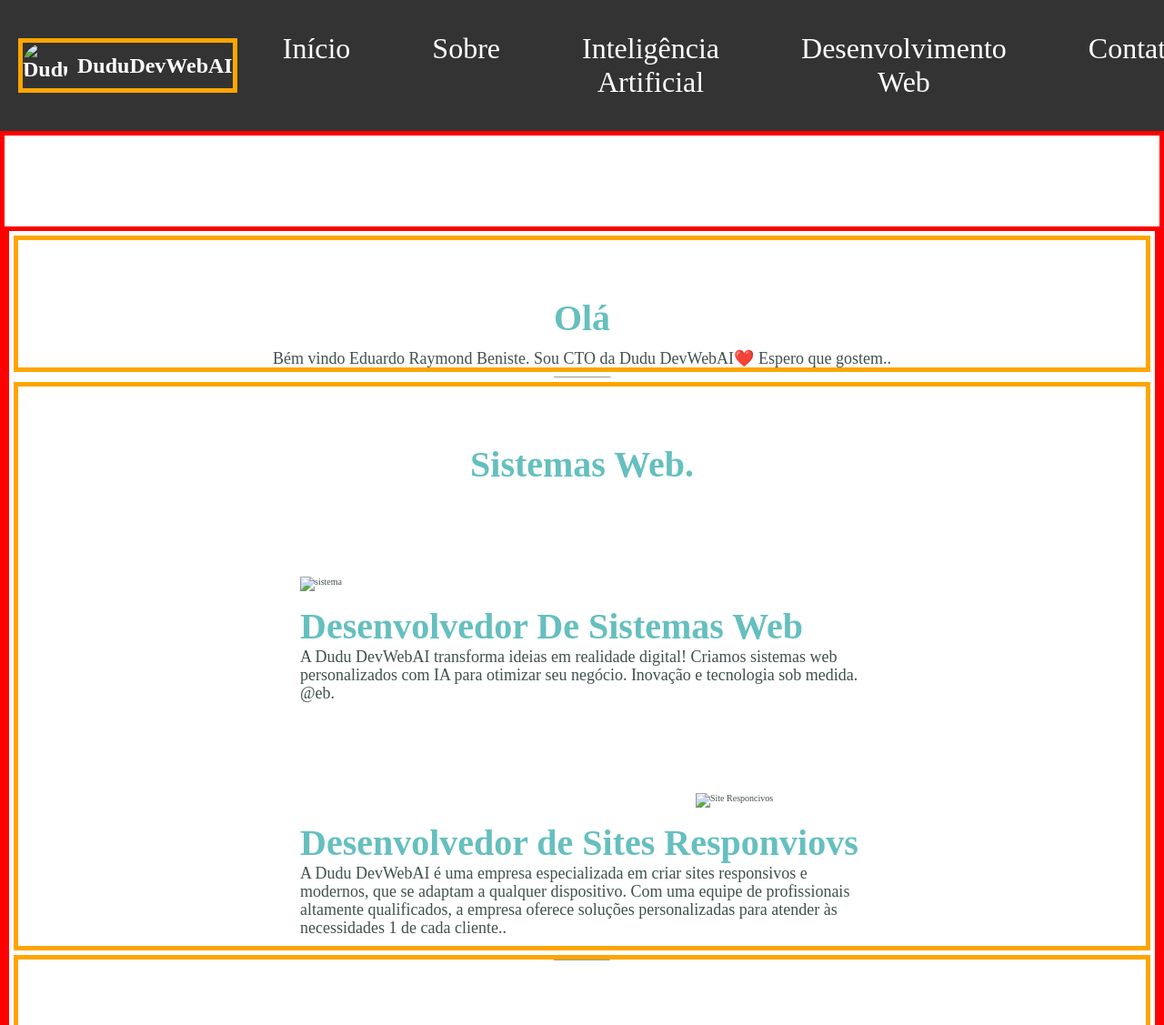
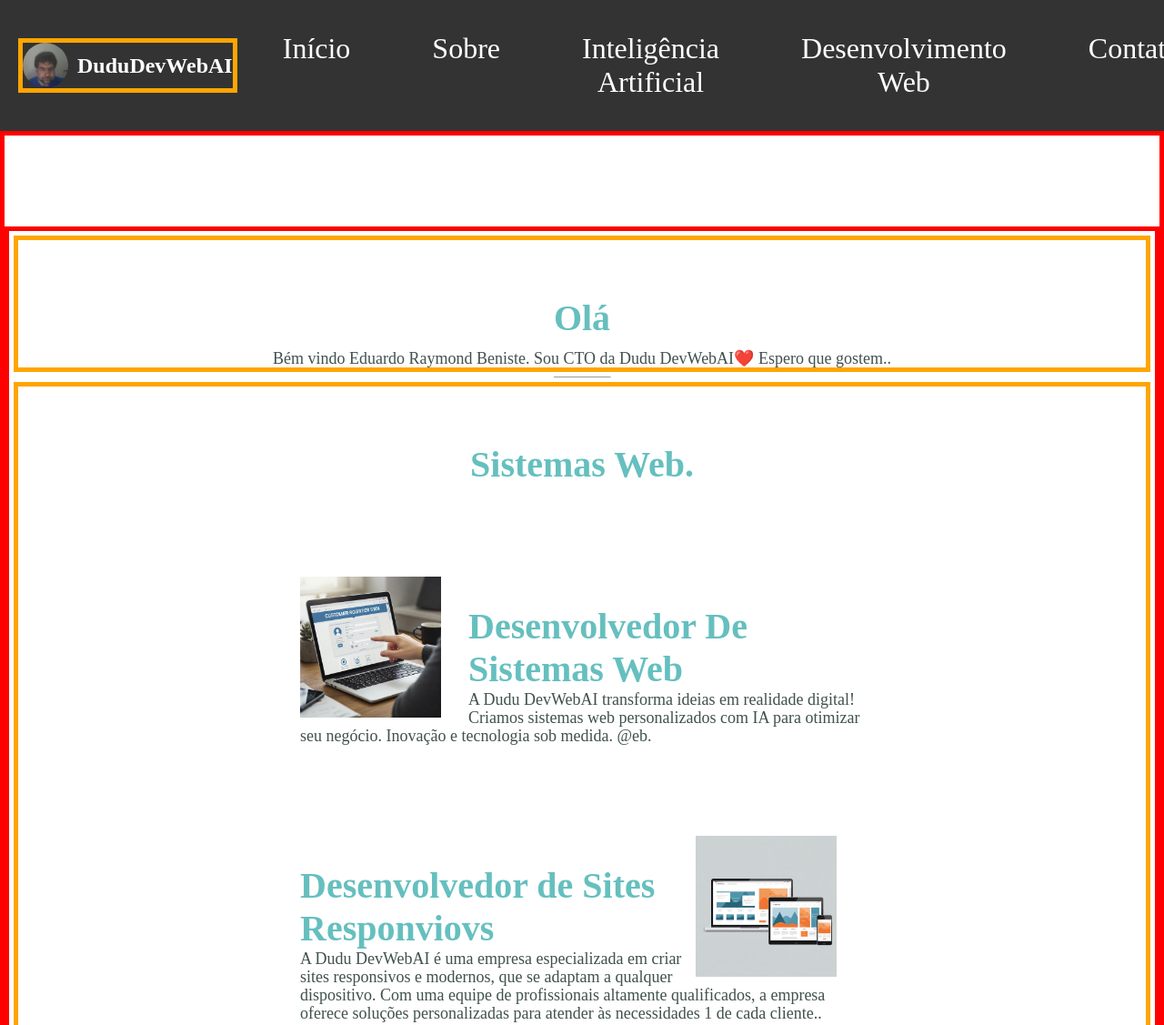
Before and after one commit to EduardoRaymondBeniste/eduardo2, a plain HTML site: page index.html in a window 1280 px wide. Shown: the top 1127 px of the page at 91% size. Drawn offline with Linux system fonts and the light colour scheme.

Commit message:
Add files via upload

```diff
--- a/index.html
+++ b/index.html
@@ -358,7 +358,7 @@
 <body>
     <nav class="navbar">
         <div class="logo">
-            <img src="img/Eduardo.jpeg" alt="DuduDevWebAI" />
+            <img src="Eduardo.jpeg" alt="DuduDevWebAI" />
             <span>DuduDevWebAI</span>
         </div>
         <div class="menu-toggle" id="mobile-menu">
@@ -407,7 +407,7 @@
             <div class="skills">
                 <h2>Sistemas Web.</h2>
                 <figure class="skill-row">
-                    <img class="code-img" src="img/sistema.jpeg" alt="sistema" />
+                    <img class="code-img" src="sistema.jpeg" alt="sistema" />
                     <figcaption>
                         <h3>Desenvolvedor De Sistemas Web</h3>
                         <p>A Dudu DevWebAI transforma ideias em realidade digital! Criamos sistemas web personalizados com IA para otimizar seu negócio. Inovação e tecnologia sob medida. @eb.</p>
@@ -415,7 +415,7 @@
                 </figure>
 
                 <figure class="skill-row">
-                    <img class="fazer-img" src="img/site.jpeg" alt="Site Responcivos" />
+                    <img class="fazer-img" src="site.jpeg" alt="Site Responcivos" />
 
                     <h3>Desenvolvedor de Sites Responviovs</h3>
                     <p>A Dudu DevWebAI é uma empresa especializada em criar sites responsivos e modernos, que se adaptam a qualquer dispositivo. Com uma equipe de profissionais altamente qualificados, a empresa oferece soluções personalizadas para atender às necessidades 1  de cada cliente..</p>
```
